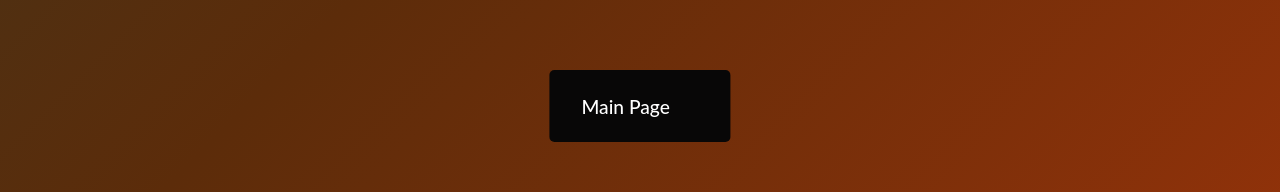
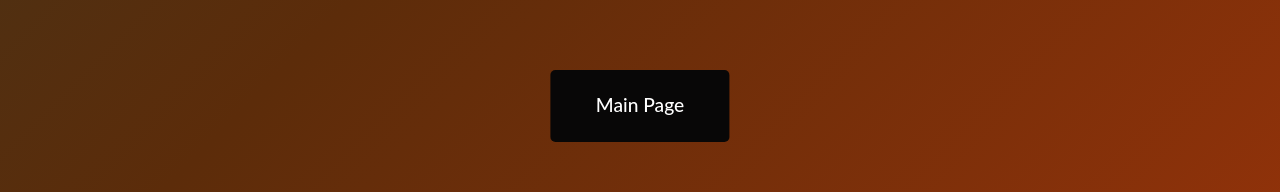
Before and after one commit to KaiMHK/Kai-website, a React (Create React App) app: page / in a window 1280 px wide. Shown: the part 494-686 px from the top of the page. Built offline with nearby package versions, Linux system fonts and the light colour scheme.

Commit message:
updateButton

```diff
--- a/src/components/Start.js
+++ b/src/components/Start.js
@@ -5,7 +5,7 @@ export default function Start(params) {
   return (
   <div>
     <h1 id="title">Welcome To Kai's Protfolio</h1>
-    <Link to="main" class="custom-btn btn-5" id="mainBtn"><div id="buttonText">Main Page</div></Link>
+    <Link to="main" className="custom-btn btn-5" id="mainBtn"><div id="buttonText">Main Page</div></Link>
   </div>
   );
 }
--- a/src/styles/Start.css
+++ b/src/styles/Start.css
@@ -61,12 +61,13 @@ body {
 
   .btn-5 {
     font-size: 120%;
-    width: 130px;
-    height: 40px;
+    width: 10vw;
+    height: 5vh;
     line-height: 42px;
     padding: 2vh 2vw;
     border: none;
     background: rgb(8, 7, 7);
+    min-width: fit-content;
   }
   .btn-5:hover {
     background: transparent;
@@ -97,7 +98,9 @@ body {
   #buttonText{
     color : white;
     align-items: center;
-    margin-left: 5%;
+    text-align: center;
+    line-height: 200%;
+    font-size: 100%;
   }
 
   #title{
```
